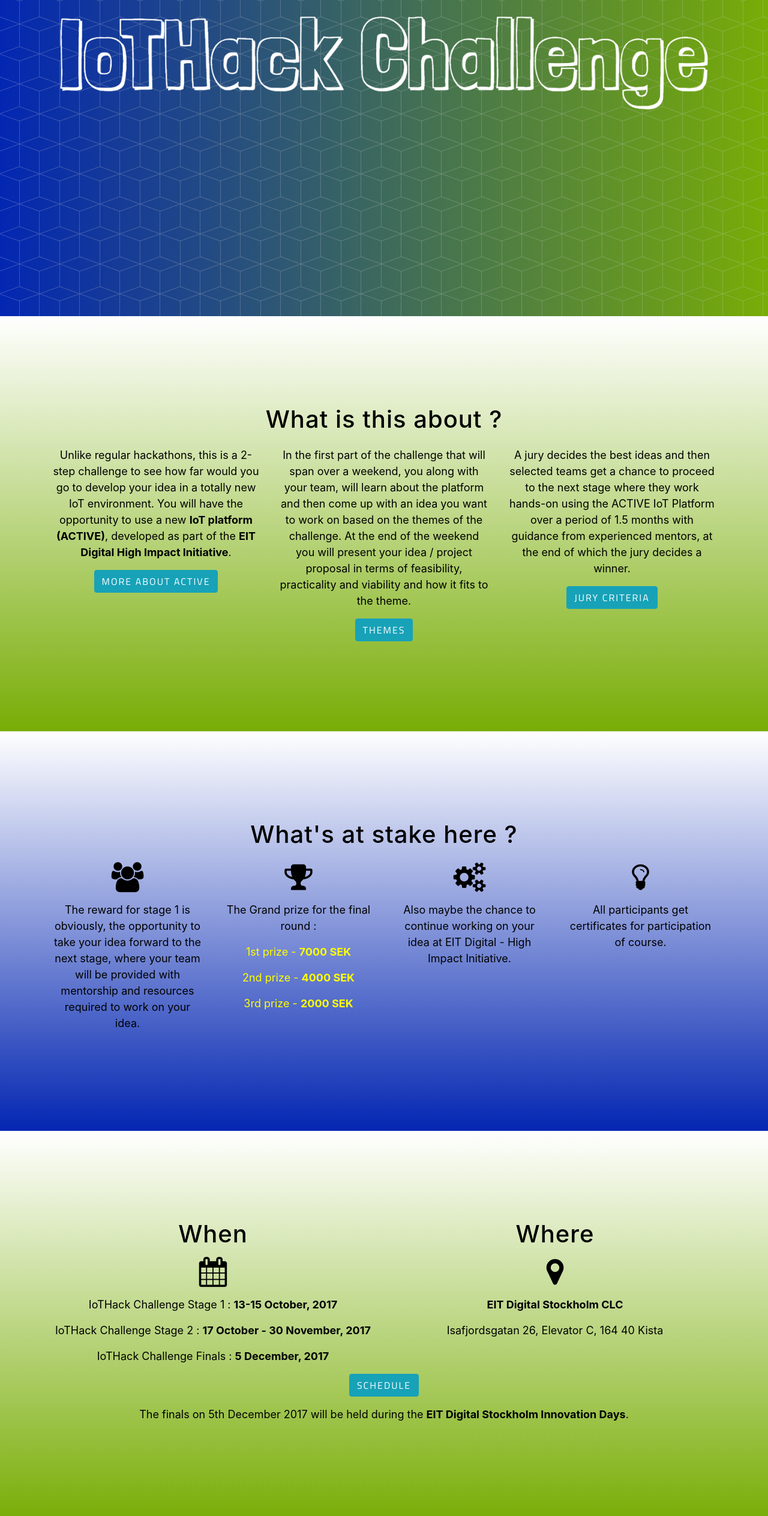
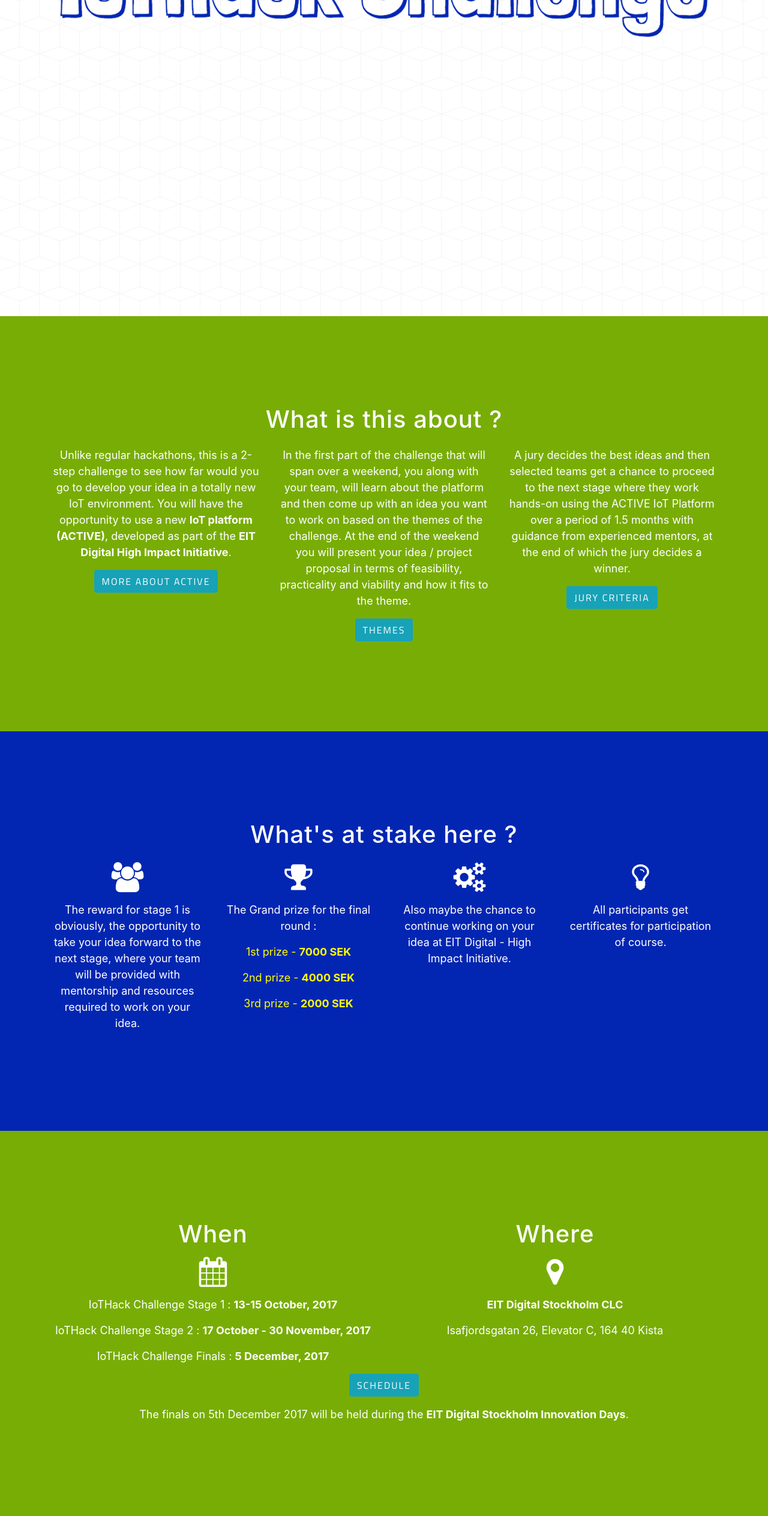
Before and after one commit to iothackchallenge/iothackchallenge, a website with bundled scripts: page index.html in a window 1280 px wide. Shown: the part 273-2800 px from the top of the page at 60% size. Built offline with nearby package versions, Linux system fonts and the light colour scheme; files whose address does not match are found by name; a web font is replaced by a local one.

Commit message:
background changed

```diff
--- a/css/new-age.css
+++ b/css/new-age.css
@@ -125,8 +125,8 @@
   padding-bottom: 100px;
   color: white;
   background: url("../img/bg-pattern.png"), #78ad06;
-  background: url("../img/bg-pattern.png"), -webkit-linear-gradient(to left, #78ad06, #0326b2);
-  background: url("../img/bg-pattern.png"), linear-gradient(to left, #78ad06, #0326b2); }
+  background: url("../img/bg-pattern.png"), -webkit-linear-gradient(to left, #ffffff, #ffffff);
+  background: url("../img/bg-pattern.png"), linear-gradient(to left, #ffffff, #ffffff); }
   header.masthead .header-content {
     max-width: 500px;
     margin-bottom: 100px;
@@ -202,8 +202,8 @@
     font-size: 80px;
     display: block;
     margin-bottom: 15px;
-    background: -webkit-linear-gradient(to left, #78ad06, #0326b2);
-    background: linear-gradient(to left, #78ad06, #0326b2);
+    background: -webkit-linear-gradient(to left, #ffffff, #ffffff);
+    background: linear-gradient(to left, #ffffff, #ffffff);
     -webkit-background-clip: text;
     -webkit-text-fill-color: transparent; }
 
@@ -288,13 +288,13 @@
     background: linear-gradient(#ffffff, #ffffff); }
 .bg-primary1 {
   background: #78ad06;
-  background: -webkit-linear-gradient(#ffffff, #78ad06);
-  background: linear-gradient(#ffffff, #78ad06); }
+  background: -webkit-linear-gradient(#78ad06, #78ad06);
+  background: linear-gradient(#78ad06, #78ad06); }
 
 .bg-primary2 {
     background: #78ad06;
-    background: -webkit-linear-gradient(#ffffff, #0326b2);
-    background: linear-gradient(#ffffff, #0326b2); }
+    background: -webkit-linear-gradient(#0326b2, #0326b2);
+    background: linear-gradient(#0326b2, #0326b2); }
 
 .text-primary {
   color: #78ad06; }
--- a/index.html
+++ b/index.html
@@ -42,19 +42,19 @@
         <div class="collapse navbar-collapse" id="navbarResponsive">
           <ul class="navbar-nav ml-auto">
             <li class="nav-item">
-              <a class="nav-link js-scroll-trigger" href="#about">About</a>
+              <a class="nav-link js-scroll-trigger" href="#about" style="color:#000000;" >About</a>
             </li>
             <li class="nav-item">
-              <a class="nav-link js-scroll-trigger" href="#prizes">Prizes</a>
+              <a class="nav-link js-scroll-trigger" href="#prizes" style="color:#000000;">Prizes</a>
             </li>
             <li class="nav-item">
-              <a class="nav-link js-scroll-trigger" href="#when">When & Where</a>
+              <a class="nav-link js-scroll-trigger" href="#when" style="color:#000000;">When & Where</a>
             </li>
             <li class="nav-item">
-            <a class="nav-link js-scroll-trigger" href="#register">Register</a>
+            <a class="nav-link js-scroll-trigger" href="#register" style="color:#000000;">Register</a>
             </li>
             <li class="nav-item">
-            <a class="nav-link js-scroll-trigger" href="#faq">FAQs</a>
+            <a class="nav-link js-scroll-trigger" href="#faq" style="color:#000000;">FAQs</a>
             </li>
           </ul>
         </div>
@@ -74,12 +74,12 @@
 
                     </div>
                     <div class="col">
-                        <!-- <img src="img/eitdigitallogo2.png" class="img-fluid" style="width:100%" alt=""> -->
+                        <img src="img/eitdigitallogo.png" class="img-fluid" style="width:100%" alt="">
                         </br>
-                        <h7 class="section-heading">The ACTIVE</h7>
+                       <!-- <h1 class="section-heading">IoTHack Challenge</h1> -->
                         </br>
-                        </br>
-                        </br>
+
+
 
                     </div>
                     <div class="col">
@@ -88,7 +88,7 @@
                 </div>
 
                 <div class="col-xs-12" style="height:30px;"></div>
-            <img src="img/iothackmainimg.png" class="img-fluid" alt="">
+         <img src="img/iothackmainimg3.png" class="img-fluid" alt="">
 
         </div>
       </div>
@@ -99,7 +99,7 @@
     <font color="black">
         <section class="download bg-primary1 text-center" id="about">
             <div class="container">
-                <h1 class="section-heading">What is this about ?</h1>
+                <h1 class="section-heading" style="color:#FFFFFF;">What is this about ?</h1>
                 <div class="row">
 
 
@@ -108,7 +108,7 @@
                         <p></p>
                         <p></p>
                         <p></p>
-                        <p>Unlike regular hackathons, this is a 2-step challenge to see how far would you go to develop your idea in a totally new IoT environment. You will have the opportunity to use a new <b>IoT platform (ACTIVE)</b>, developed as part of the <b>EIT Digital High Impact Initiative</b>.</p>
+                    <p style="color:#FFFFFF;">Unlike regular hackathons, this is a 2-step challenge to see how far would you go to develop your idea in a totally new IoT environment. You will have the opportunity to use a new <b>IoT platform (ACTIVE)</b>, developed as part of the <b>EIT Digital High Impact Initiative</b>.</p>
 
 
                         <a target="_blank" href="https://www.eitdigital.eu/innovation-entrepreneurship/digital-infrastructure/active/" class="btn btn-info" role="button">More about ACTIVE</a>
@@ -122,7 +122,7 @@
                         <p></p>
                         <p></p>
                         <p></p>
-                        <p>In the first part of the challenge that will span over a weekend, you along with your team, will learn about the platform and then come up with an idea you want to work on based on the themes of the challenge. At the end of the weekend you will present your idea / project proposal in terms of feasibility, practicality and viability and how it fits to the theme. </p>
+                     <p style="color:#FFFFFF;">In the first part of the challenge that will span over a weekend, you along with your team, will learn about the platform and then come up with an idea you want to work on based on the themes of the challenge. At the end of the weekend you will present your idea / project proposal in terms of feasibility, practicality and viability and how it fits to the theme. </p>
 
                         <a href="#themes" class="btn btn-info" role="button" data-toggle="modal" data-target="#myModal1">Themes</a>
 
@@ -183,7 +183,7 @@
                         <p></p>
                         <p></p>
                         <p></p>
-                        <p>A jury decides the best ideas and then selected teams get a chance to proceed to the next stage where they work hands-on using the ACTIVE IoT Platform over a period of 1.5 months with guidance from experienced mentors, at the end of which the jury decides a winner.</p>
+              <p style="color:#FFFFFF;">A jury decides the best ideas and then selected teams get a chance to proceed to the next stage where they work hands-on using the ACTIVE IoT Platform over a period of 1.5 months with guidance from experienced mentors, at the end of which the jury decides a winner.</p>
 
 
 
@@ -229,7 +229,7 @@
     <font color="black">
         <section class="download bg-primary2 text-center" id="prizes">
             <div class="container">
-                <h1 class="section-heading">What's at stake here ?</h1>
+                <h1 class="section-heading" style="color:#FFFFFF;">What's at stake here ?</h1>
                 <div class="row">
 
 
@@ -238,8 +238,8 @@
                         <p></p>
                         <p></p>
                         <p></p>
-                        <p><i class="fa fa-group" style="font-size:50px"></i></p>
-                        <p>The reward for stage 1 is obviously, the opportunity to take your idea forward to the next stage, where your team will be provided with mentorship and resources required to work on your idea.</p>
+                        <p style="color:#FFFFFF;"><i class="fa fa-group" style="font-size:50px"></i></p>
+                       <p style="color:#FFFFFF;">The reward for stage 1 is obviously, the opportunity to take your idea forward to the next stage, where your team will be provided with mentorship and resources required to work on your idea.</p>
 
                     </div>
 
@@ -249,8 +249,8 @@
                         <p></p>
                         <p></p>
                         <p></p>
-                        <p><i class="fa fa-trophy" style="font-size:50px"></i></p>
-                        <p>The Grand prize for the final round :</p>
+                        <p style="color:#FFFFFF;"><i class="fa fa-trophy" style="font-size:50px"></i></p>
+                        <p style="color:#FFFFFF;">The Grand prize for the final round :</p>
 
 
                         <p style="color:#FFFF00;">1st prize - <b>7000 SEK</b></p>
@@ -264,8 +264,8 @@
                         <p></p>
                         <p></p>
                         <p></p>
-                        <p><i class="fa fa-gears" style="font-size:50px"></i></p>
-                        <p>Also maybe the chance to continue working on your idea at EIT Digital - High Impact Initiative.</p>
+                        <p style="color:#FFFFFF;"><i class="fa fa-gears" style="font-size:50px"></i></p>
+                        <p style="color:#FFFFFF;">Also maybe the chance to continue working on your idea at EIT Digital - High Impact Initiative.</p>
 
                     </div>
 
@@ -274,8 +274,8 @@
                         <p></p>
                         <p></p>
                         <p></p>
-                        <p><i class="fa fa-lightbulb-o" style="font-size:50px"></i></p>
-                        <p>All participants get certificates for participation of course.</p>
+                        <p style="color:#FFFFFF;"><i class="fa fa-lightbulb-o" style="font-size:50px"></i></p>
+                        <p style="color:#FFFFFF;">All participants get certificates for participation of course.</p>
 
                     </div>
 
@@ -290,25 +290,25 @@
         <div class="container">
             <div class="row">
                 <div class="col-md-6 mx-auto">
-                    <h1 class="section-heading">When</h1>
+                    <h1 class="section-heading" style="color:#FFFFFF;">When</h1>
                     <p></p>
                     <p></p>
                     <p></p>
-                    <p><i class="fa fa-calendar" style="font-size:50px"></i></p>
-                    <p>IoTHack Challenge Stage 1 : <b>13-15 October, 2017</b></p>
-                    <p>IoTHack Challenge Stage 2 : <b>17 October - 30 November, 2017</b></p>
-                    <p>IoTHack Challenge Finals : <b>5 December, 2017</b></p>
+                    <p style="color:#FFFFFF;"><i class="fa fa-calendar" style="font-size:50px"></i></p>
+                    <p style="color:#FFFFFF;">IoTHack Challenge Stage 1 : <b>13-15 October, 2017</b></p>
+                    <p style="color:#FFFFFF;">IoTHack Challenge Stage 2 : <b>17 October - 30 November, 2017</b></p>
+                    <p style="color:#FFFFFF;">IoTHack Challenge Finals : <b>5 December, 2017</b></p>
                 </div>
 
 
                 <div class="col-md-6 mx-auto">
-                    <h1 class="section-heading">Where</h1>
+                    <h1 class="section-heading" style="color:#FFFFFF;">Where</h1>
                     <p></p>
                     <p></p>
                     <p></p>
-                    <p><i class="fa fa-map-marker" style="font-size:50px"></i></p>
-                    <p><b>EIT Digital Stockholm CLC</b></p>
-                    <p>Isafjordsgatan 26, Elevator C, 164 40 Kista</p>
+                    <p style="color:#FFFFFF;"><i class="fa fa-map-marker" style="font-size:50px"></i></p>
+                    <p style="color:#FFFFFF;"><b>EIT Digital Stockholm CLC</b></p>
+                    <p style="color:#FFFFFF;">Isafjordsgatan 26, Elevator C, 164 40 Kista</p>
                 </div>
 
 
@@ -373,7 +373,7 @@
             <div class="row">
                 <p></p>
             </div>
-            <p>The finals on 5th December 2017 will be held during the <b>EIT Digital Stockholm Innovation Days</b>.</p>
+            <p style="color:#FFFFFF;">The finals on 5th December 2017 will be held during the <b>EIT Digital Stockholm Innovation Days</b>.</p>
         </div>
     </section>
 
@@ -382,7 +382,7 @@
             <div class="row">
 
                 <div class="col-md-12 mx-auto">
-                    <font color="black">  <h1 class="section-heading">Register Now !</h1>
+                    <font color="black">  <h1 class="section-heading" style="color:#FFFFFF;">Register Now !</h1>
                         <p></p>
                         <p></p>
                         <p></p>
@@ -397,8 +397,8 @@
                             <p></p>
                         </div>
 
-                        <p>Register in teams of 4-5. Don't worry if you don't have a team.</p>
-                        <p>Register yourself and find other like-minded people at the event and team up.</p>
+                        <p style="color:#FFFFFF;">Register in teams of 4-5. Don't worry if you don't have a team.</p>
+                        <p style="color:#FFFFFF;">Register yourself and find other like-minded people at the event and team up.</p>
                         <p></p>
                         <p></p>
                         <p></p>
@@ -424,7 +424,7 @@
             <div class="row">
 
                 <div class="col-md-12 mx-auto">
-                    <font color="black">  <h1 class="section-heading">FAQs</h1>
+                    <font color="black">  <h1 class="section-heading" style="color:#FFFFFF;">FAQs</h1>
                         <p></p>
                         <p></p>
                         <p></p>
@@ -439,7 +439,7 @@
                             <p></p>
                         </div>
 
-                        <p>Here you will find answers to most of your questions. If you don't, contact us !</p>
+                        <p style="color:#FFFFFF;">Here you will find answers to most of your questions. If you don't, contact us !</p>
                                                 <p></p>
                         <p></p>
                         <p></p>
@@ -478,9 +478,9 @@
         <div class="row">
 
           <div class="col-md-6">
-            <p>ACTIVE (Advanced Connectivity Platform for Vertical Segments)</p>
-              <p>is a High Impact Initiative under the Digital Infrastructure action line of EIT Digital.</p>
-              <p><a href="https://www.eitdigital.eu/innovation-entrepreneurship/digital-infrastructure/active/">More information about ACTIVE</a></p>
+            <p style="color:#FFFFFF;">ACTIVE (Advanced Connectivity Platform for Vertical Segments)</p>
+              <p style="color:#FFFFFF;">is a High Impact Initiative under the Digital Infrastructure action line of EIT Digital.</p>
+              <p style="color:#FFFFFF;"><a href="https://www.eitdigital.eu/innovation-entrepreneurship/digital-infrastructure/active/">More information about ACTIVE</a></p>
           </div>
 
           <div class="col-md-6">
```
Also changed, not shown: css/new-age.min.css, img/iothackmainimg2.png (added), img/iothackmainimg3.png (added), 1 other file.
